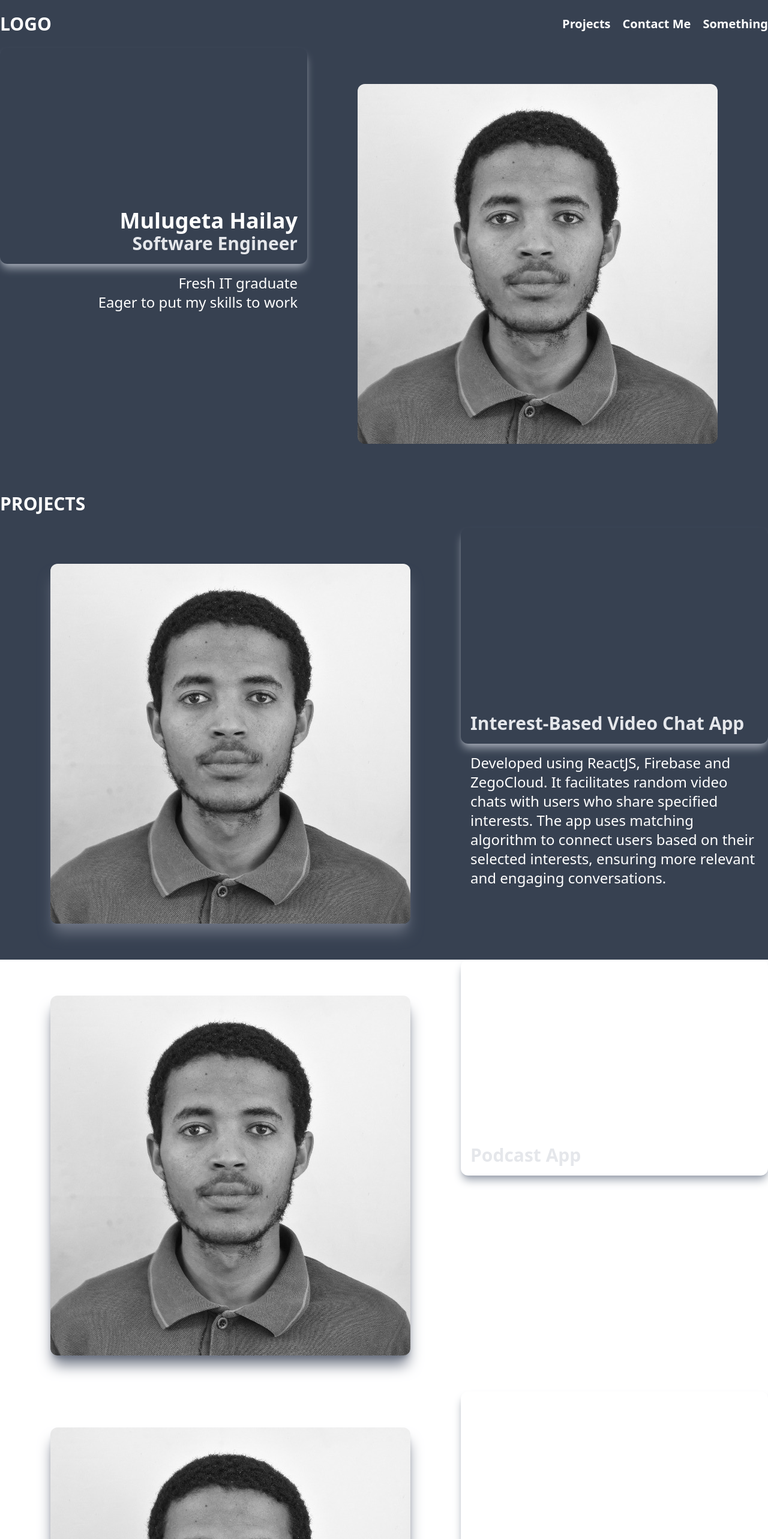
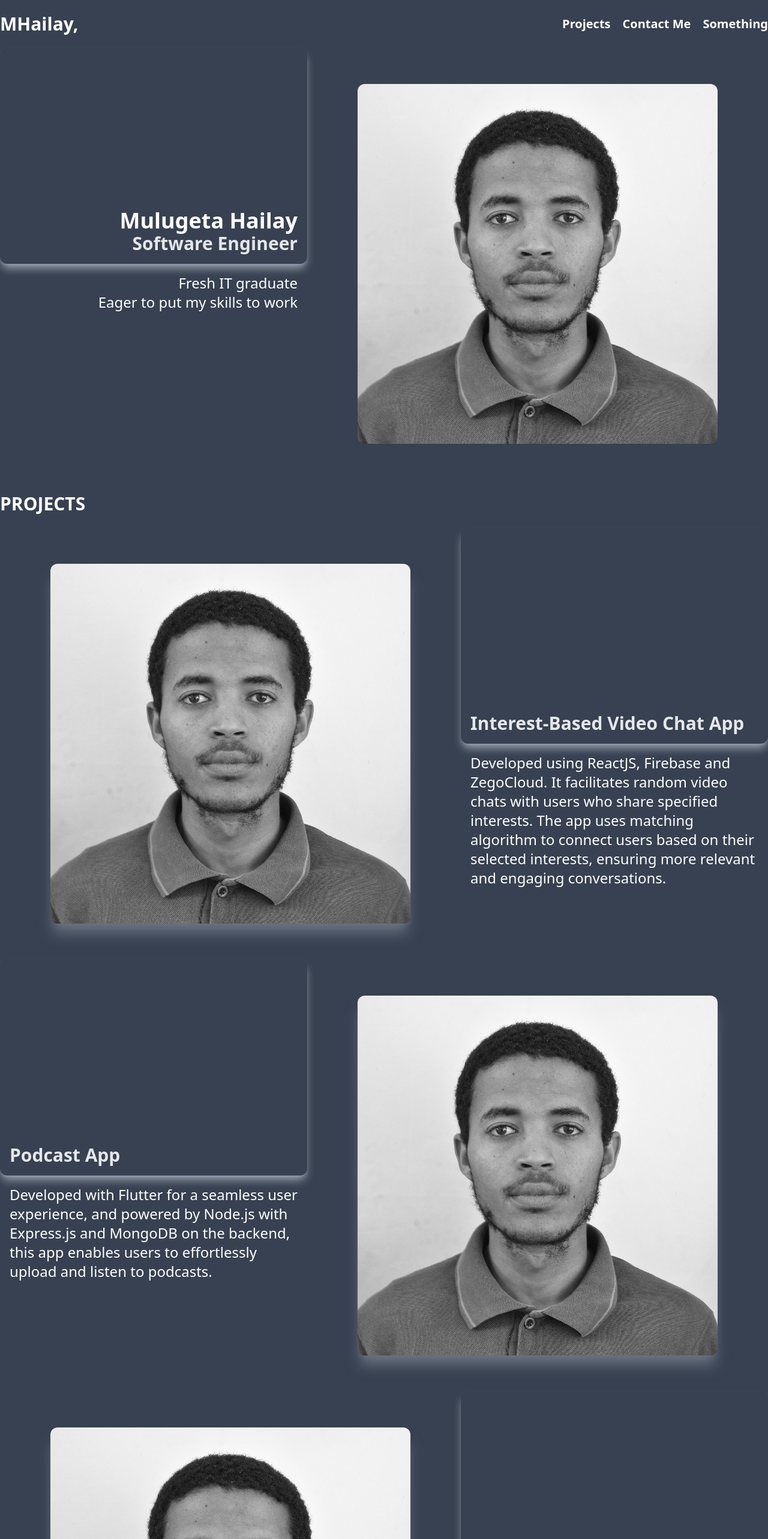
Before and after one commit to Mulu-13/my-portfolio, a React (Vite) app: page / in a window 1280 px wide. Shown: the top 2566 px of the page at 60% size. Built offline with nearby package versions, Linux system fonts and the light colour scheme.

Commit message:
little adjustment

```diff
--- a/src/App.jsx
+++ b/src/App.jsx
@@ -5,7 +5,7 @@ const App = () => {
   const projects = [
     {
       name: "Interest-Based Video Chat App",
-      imageUrl: "../src/assets/gray.jpg", // Replace with an actual image URL
+      imageUrl: "../src/assets/gray.jpg",
       description:
         "Developed using ReactJS, Firebase and ZegoCloud. It facilitates random video chats with users who share specified interests. The app uses matching algorithm to connect users based on their selected interests, ensuring more relevant and engaging  conversations.",
     },
@@ -23,11 +23,12 @@ const App = () => {
     },
   ];
   return (
+    <>
       <main className="bg-gray-700 text-white font-Poppins">
-      <section className="h-dvh max-w-7xl mx-auto">
+        <div className="h-dvh max-w-7xl mx-auto">
           <header className="h-[10vh]">
             <div className="w-full rounded-xl flex flex-row justify-between h-full items-center">
-            <h1 className="text-3xl font-bold ">LOGO</h1>
+              <h1 className="text-3xl font-bold ">MHailay,</h1>
               <div className="flex flex-row gap-5">
                 <a href="#projects">
                   <p className="text-xl font-semibold">Projects</p>
@@ -56,41 +57,22 @@ const App = () => {
               <h2 className="text-2xl">Eager to put my skills to work</h2>
             </div>
           </div>
-      </section>
-      <section className="bg-gray-700 h-dvh max-w-7xl mx-auto" id="projects">
-        <section className="h-[10vh]">
+        </div>
+        <div className="bg-gray-700 max-w-7xl mx-auto" id="projects">
+          <div className="h-[10vh]">
             <div className="w-full rounded-xl flex flex-row justify-between h-full items-center">
               <h1 className="text-3xl font-bold ">PROJECTS</h1>
             </div>
-        </section>
-        {/* <div className="h-[90vh] grid grid-cols-5 grid-rows-2">
+          </div>
+          {projects.map((project, index) =>
+            index !== 1 ? (
+              <div
+                key={index}
+                className="bg-gray-700 h-[90vh] grid grid-cols-5 grid-rows-2"
+              >
                 <div className="rounded-xl row-span-2 col-span-3 flex justify-center items-center p-5">
                   <img
                     src={PortfolioImage}
-              alt="Portfolio Image"
-              className="rounded-xl"
-            />
-          </div>
-          <div className="bg-gray-700 rounded-xl col-span-2 flex flex-col justify-end items-start shadow-lg shadow-gray-400 p-4">
-            <h1 className="text-3xl font-semibold text-gray-200 flex justify-center items-start">
-              Interest Based Video Chat App
-            </h1>
-          </div>
-          <div className="rounded-xl col-span-2 flex flex-col justify-start items-end p-4">
-            <h2 className="text-2xl">
-              Developed using ReactJS, Firebase and ZegoCloud. It facilitates
-              random video chats with users who share specified interests. The
-              app uses matching algorithm to connect users based on their
-              selected interests, ensuring more relevant and engaging
-              conversations.
-            </h2>
-          </div>
-        </div> */}
-        {projects.map((project, index) => (
-          <div key={index} className="h-[90vh] grid grid-cols-5 grid-rows-2">
-            <div className="rounded-xl row-span-2 col-span-3 flex justify-center items-center p-5">
-              <img
-                src={project.imageUrl}
                     alt="Portfolio Image"
                     className="rounded-xl shadow-xl shadow-gray-500 object-cover"
                   />
@@ -104,11 +86,35 @@ const App = () => {
                   <h2 className="text-2xl">{project.description}</h2>
                 </div>
               </div>
-        ))}
-        {/* <div className="h-40 w-40 shadow-3xl"></div>
-        <div className="h-dvh w-full"></div> */}
-      </section>
+            ) : (
+              <div
+                key={index}
+                className="bg-gray-700 h-[90vh] grid grid-cols-5 grid-rows-2"
+              >
+                <div className="rounded-xl col-span-2 flex flex-col justify-end items-start shadow-lg shadow-gray-400 p-4">
+                  <h1 className="text-3xl font-semibold text-gray-200 flex justify-center items-start">
+                    {project.name}
+                  </h1>
+                </div>
+                <div className="rounded-xl row-span-2 col-span-3 flex justify-center items-center p-5">
+                  <img
+                    src={PortfolioImage}
+                    alt="Portfolio Image"
+                    className="rounded-xl shadow-xl shadow-gray-500 object-cover"
+                  />
+                </div>
+                <div className="rounded-xl col-span-2 flex flex-col justify-start items-end p-4">
+                  <h2 className="text-2xl">{project.description}</h2>
+                </div>
+              </div>
+            )
+          )}
+        </div>
+        <div className="h-80 w-full">
+          <div className="">About Me</div>
+        </div>
       </main>
+    </>
   );
 };
 
```
Also changed, not shown: 5 other files (tests, documents, lock files or other folders). Lines whose indentation alone changed are shown as unchanged.
